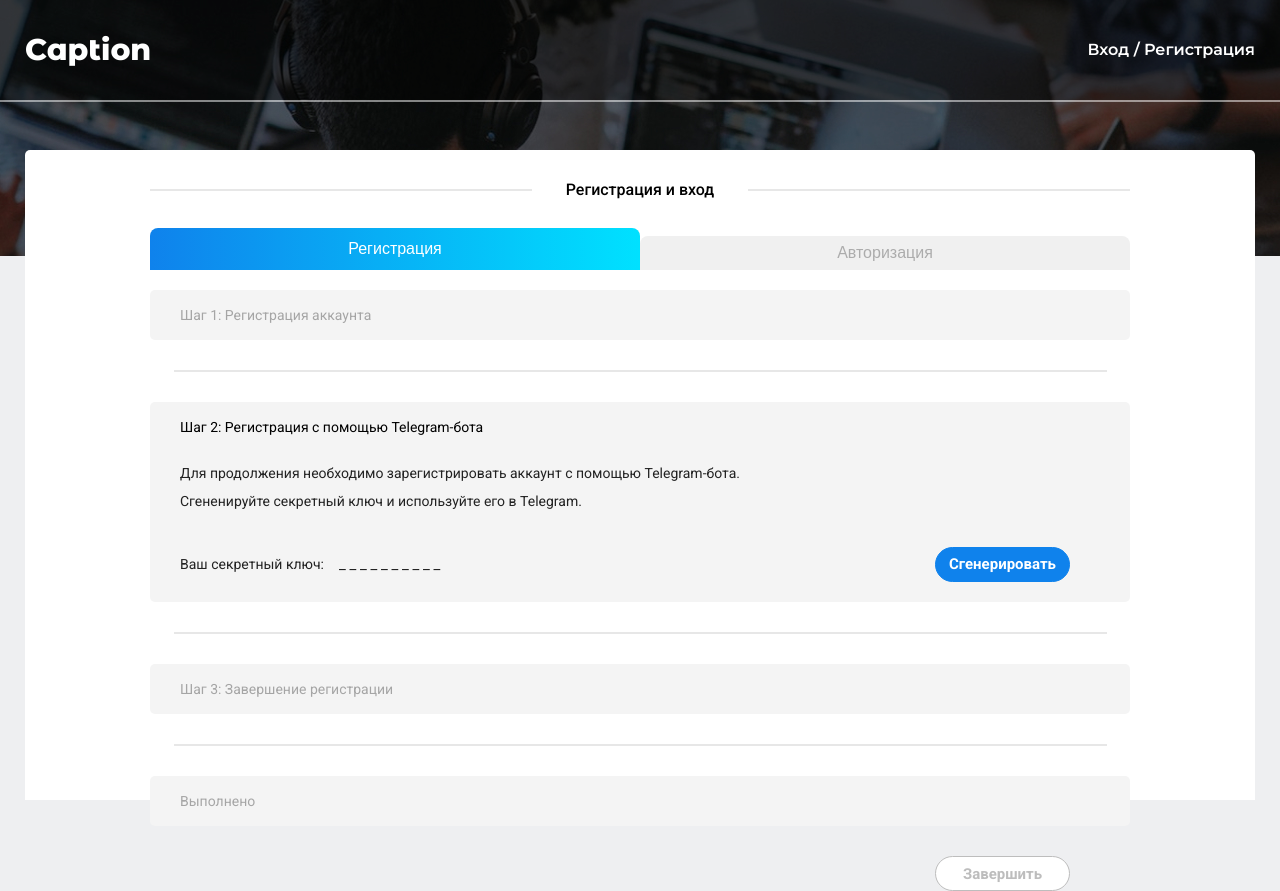
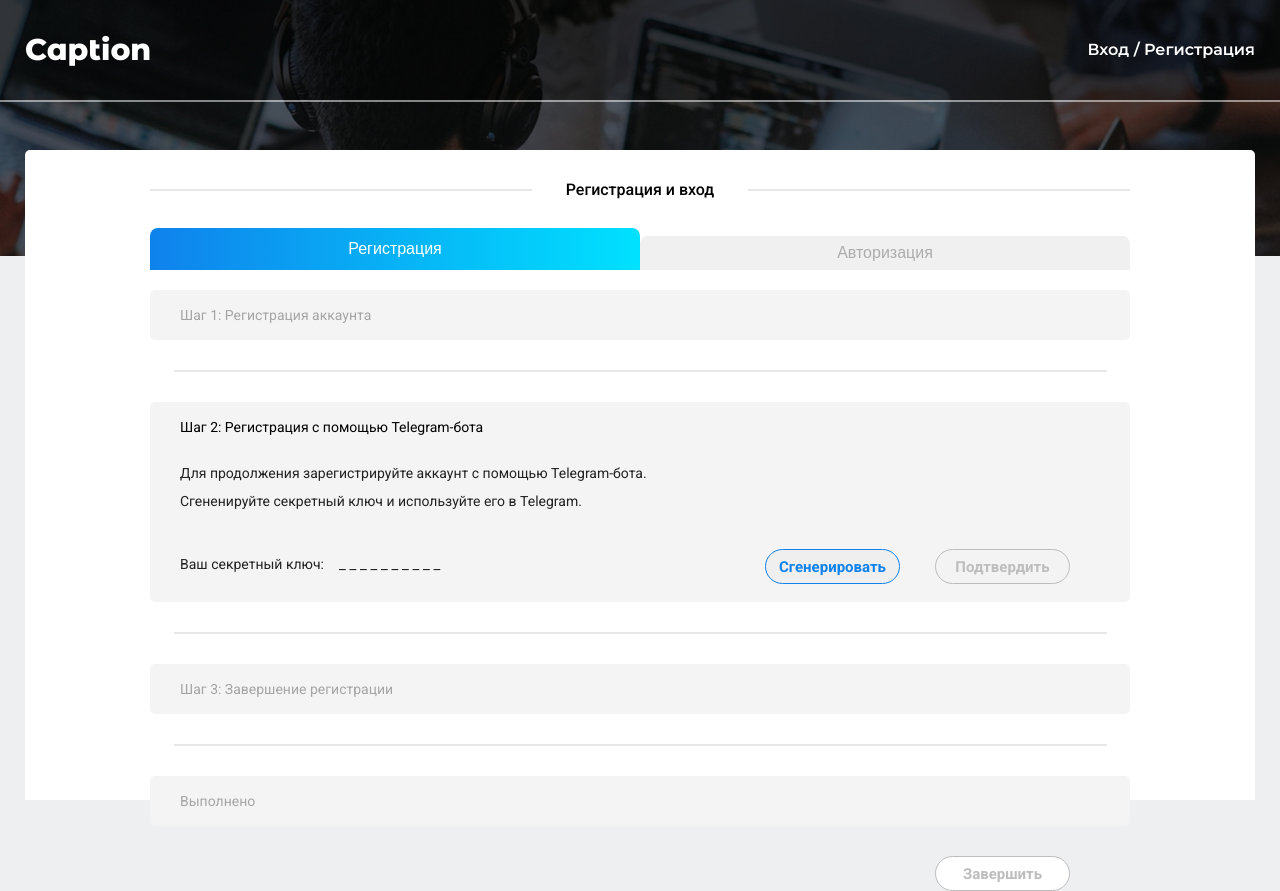
Before and after one commit to neveleneves/secure-cloud-storage, a React (Create React App) app in the folder client/: page /auth in a window 1280 px wide. Both pictures are taken after typing "name@example.com", "Sample", "Sample123", "Sample123" into the empty fields and a click on the button "Отправить". Built offline with nearby package versions, Linux system fonts and the light colour scheme; no server answers.

Commit message:
working on the 2nd step of auth

```diff
--- a/client/src/components/AuthSecondStep/AuthSecondStep.js
+++ b/client/src/components/AuthSecondStep/AuthSecondStep.js
@@ -1,5 +1,6 @@
-import React, { useEffect} from "react";
+import React, { useEffect, useState} from "react";
 import { useActiveStep } from "../../hooks/activeStep.hook";
+import {MessageError} from "../MessageError/MessageError"
 
 import s from './AuthSecondStep.module.css'
 
@@ -14,8 +15,18 @@ export const AuthSecondStep = (props) => {
       activeStep(s)
     }
   }, [stepState.stepState.active, activeStep])
+  const [buttonStyle, setButtonStyle] = useState(`${s.buttonVerify}`);
+  const [stateButton, setActiveButton] = useState(true);
+
+  const changeStateButton = () => {
+    setActiveButton(false);
+    setButtonStyle(`${s.buttonVerifyActive}`);
+  }
 
   const generateCodeHandler = () => {
+    if(stateButton) {
+      changeStateButton();
+    }
     secretCode.createSecretCode();
   }
 
@@ -28,27 +39,36 @@ export const AuthSecondStep = (props) => {
           `Шаг 2: Авторизация с помощью Telegram-бота`}
         </h2>
         <div className={stepBodyStyle}>
+          <div className={s.bodyContainer}>
+            <div className={s.infoWrapper}>
               <div className={s.textWrapper}>
                 <h3 className={s.subtitle}>
                 {authType === 'registration' ?
-              `Для продолжения необходимо зарегистрировать аккаунт с помощью Telegram-бота. Сгененируйте секретный ключ и   используйте его в Telegram.` :
-              `Для продолжения необходимо авторизироваться с помощью Telegram-бота.
+                  `Для продолжения зарегистрируйте аккаунт с помощью Telegram-бота. Сгененируйте секретный ключ и используйте его в Telegram.` :
+                  `Для продолжения авторизируйте аккаунт с помощью Telegram-бота.
                   Сгененируйте секретный ключ и используйте его  в Telegram.`}
                 </h3>
               </div>
-          <div className={s.navRow}>
-            <div className={s.message}>
+              <div className={s.keyMessage}>
                 <h1 className={s.messageText}>Ваш секретный ключ:</h1>
                 <label
-              className={s.keyMessage}>
+                className={s.key}>
                   {secretCode.secretCodeValue}
                 </label>
               </div>
+            </div>
+            <div className={s.navKeyGenerate}>
+              {(secretCode.error &&secretCode.isError) ? <MessageError message={secretCode.error.message}/> : null}
               <button
               className={s.buttonGenerate}
               onClick={generateCodeHandler}
               disabled={secretCode.loadingProcess}
               >Сгенерировать</button>
+              <button
+              className={buttonStyle}
+              disabled={stateButton}
+              >Подтвердить</button>
+            </div>
           </div>
         </div>
       </div>
--- a/client/src/components/AuthSecondStep/AuthSecondStep.module.css
+++ b/client/src/components/AuthSecondStep/AuthSecondStep.module.css
@@ -68,8 +68,12 @@
 .hideBodyStyle {
   display: none;
 }
+.bodyContainer{
+  display: flex;
+  align-items: flex-end;
+}
 .textWrapper {
-  max-width: 560px;
+  max-width: 525px;
 }
 .subtitle {
   font-family: Roboto;
@@ -81,30 +85,30 @@
   height: 50px;
   margin-bottom: 35px;
 }
-.navRow {
-  display: flex;
-  justify-content: space-between;
-  align-items: center;
-}
-.message {
+.keyMessage {
   height: 40px;
   display: flex;
   align-items: center;
-  justify-content:space-between;
   font-family: Roboto;
   font-style: normal;
   font-weight: 300;
   font-size: 14px;
 }
-.keyMessage{
+.key{
   margin-left: 15px;
   font-size: 15px;
 }
-.buttonGenerate {
+.navKeyGenerate {
+  margin-left: 30px;
+  width: 365px;
+  height: 95px;
+  position: relative;
+}
+.navKeyGenerate button {
+  position: absolute;
+  bottom: 0;
   width: 135px;
   height: 35px;
-  color: white;
-  background-color: #0F82EC;
   border-radius: 50px;
   font-family: Roboto;
   font-style:normal;
@@ -112,10 +116,27 @@
   font-size: 15px;
   text-align: center;
   transition: all 0.2s ease;
+}
+.buttonGenerate {
+  left: 30px;
+  color: #0F82EC;
   border: 1px solid #0F82EC;
-  margin-right: 30px;
 }
 .buttonGenerate:hover, .buttonGenerate:active, .buttonGenerate:focus{
+  background-color: #0f81ec25;
+}
+.buttonVerify{
+  right: 30px;
+  color: #bdbdbd;
+  border: 1px solid #bdbdbd;
+}
+.buttonVerifyActive{
+  right: 30px;
+  color: white;
+  background-color: #0F82EC;
+  border: 1px solid #0F82EC;
+}
+.buttonVerifyActive:hover, .buttonVerifyActive:active{
   background-color: #1671c7;
   border: 1px solid #1671c7;
 }
--- a/client/src/hooks/generateCode.hook.js
+++ b/client/src/hooks/generateCode.hook.js
@@ -1,25 +1,28 @@
 import {useState} from 'react'
 import {useRequst} from './request.hook'
-// import {useHandlerErrors} from './handlerErrors.hook'
+import {useHandlerErrors} from './handlerErrors.hook'
 
 export const useSecretCode = () => {
-    // const {changeErrors, isError} = useHandlerErrors();
+    const {changeErrors, isError} = useHandlerErrors();
     const defalutCodeValue = '_ _ _ _ _ _ _ _ _ _';
-    const {loadingProcess, ajaxRequest} = useRequst();
+    const {loadingProcess, ajaxRequest, error} = useRequst();
     const [secretCodeValue, setSecretCode] = useState(defalutCodeValue);
 
     const clearSecretCode = () => {
         setSecretCode(defalutCodeValue)
+        changeErrors(false);
     }
 
     const createSecretCode = async () => {
         try {
+            changeErrors(false);
             const secretCode = await ajaxRequest(`/api/auth/secret_code_reqest`);
 
             if (secretCode) {
                 setSecretCode(secretCode);
             }
         } catch (e) {
+            changeErrors(true);
             console.warn("Неудалось сгенирировать секретный ключ: ", e.message);
         }
     }
@@ -29,5 +32,7 @@ export const useSecretCode = () => {
         createSecretCode,
         clearSecretCode,
         loadingProcess,
+        error,
+        isError
     }
 };
--- a/client/src/hooks/request.hook.js
+++ b/client/src/hooks/request.hook.js
@@ -22,7 +22,7 @@ export const useRequst = () => {
         const data = await response.json();
 
         if (!response.ok) {
-          throw new Error(data.message || "Something wrong with Request");
+          throw new Error(data.message || "Запрос не выполнен");
         }
 
         setLoading(false);
```
Lines whose indentation alone changed are shown as unchanged.
